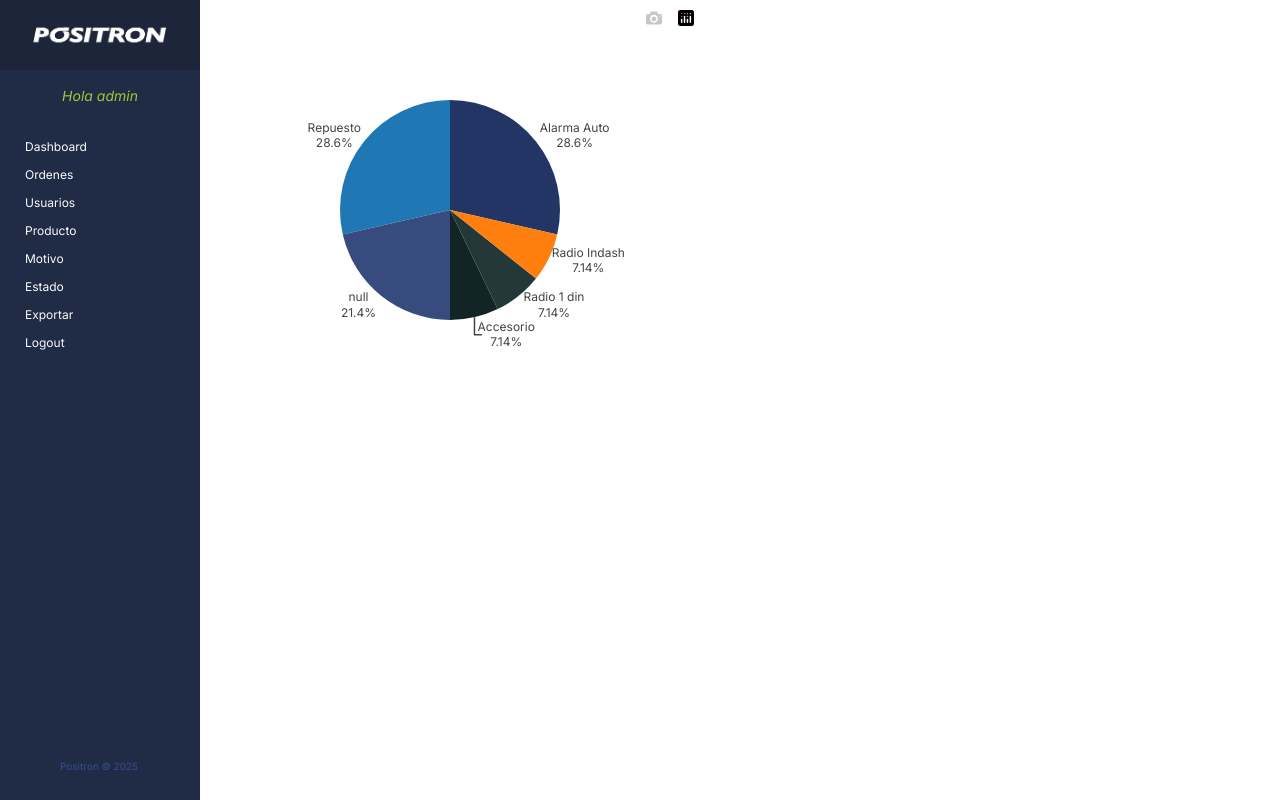
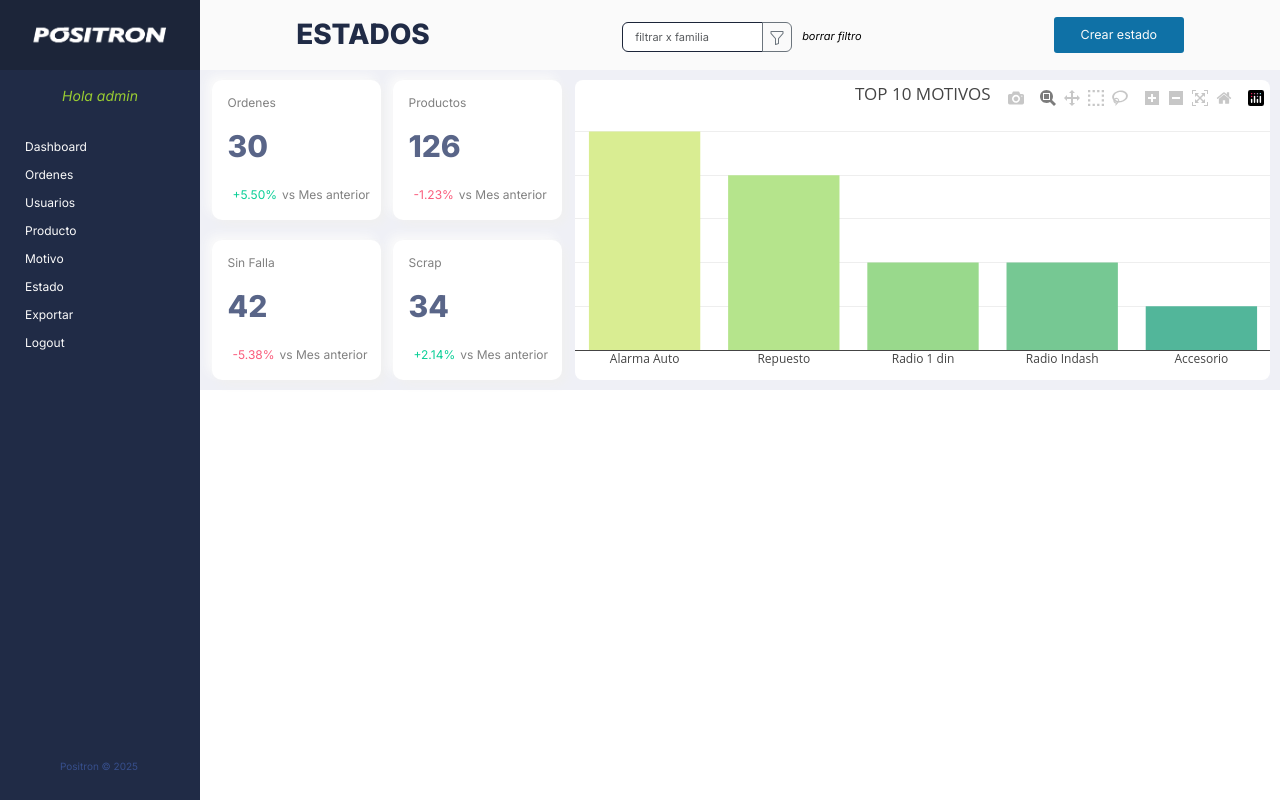
Before and after one commit to jdascanio/srg2025, a Django app: page /Orders/dashboard in a window 1280 px wide. Run offline with Django 4.2, Linux system fonts and the light colour scheme; a user stored in the database is signed in; data comes from the database, SQL or seed files in the repository; both versions use the stored data as it was after the commit; parts of the project's set-up code (start-up, migrations or seed data) failed here and were passed over; some libraries are stand-ins or nearby versions.

Commit message:
Dashboard R1

```diff
--- a/Orders/static/orders/css/style.css
+++ b/Orders/static/orders/css/style.css
@@ -21,6 +21,14 @@
     width: 100%;
     border-bottom: 3px black double;
 } */
+
+.svg-container {
+    border-radius: 8px !important;
+    background: white !important;
+}
+.main-svg{
+    background: rgba(255,255,255,0) !important;
+}
 .green-btn{
     background: var(--green-btn);
 }
@@ -102,6 +110,17 @@
 .regular-button:hover{
     background: #0d5983;
 }
+.main-container-dashboard{
+    background-color:#b2f800;
+    /* background-color:#F0F6FB; */
+    width: calc(100vw - 200px);
+    /* height: 1500px; */
+    display: flex;
+    flex-direction: column;
+    align-items: center;
+}
+
+
 .main-container{
     /* background-color:#f3f3f3; */
     background-color:#e8e8e8;
@@ -549,12 +568,88 @@
     height: 400px !important;
 }
 
+/* DASBOARD */
+.main-container-dashboard{
+    background-color:#eff0f6;
+    /* background-color:#F0F6FB; */
+    width: calc(100vw - 200px);
+    /* height: 1500px; */
+    display: flex;
+    flex-direction: column;
+    align-items: center;
+}
+.dashboard-section{
+    width: 100%;
+    display: flex;
+    justify-content: space-between;
+    /* background-color: #5783db; */
+}
+
+.graph-container1{
+    width: 35%;
+    /* background-color: #009113; */
+}
+.graph-container2{
+    width: 65%;
+    text-align: center;
+    margin-right: 10px;
+    /* background-color: #13ff32; */
+}
+.graph-sub-container{
+    display: flex;
+    justify-content: space-evenly;
+}
+.info-container{
+    margin: 10px 0px;
+    width: 100%;
+    border-radius: 10px;
+    height: 140px;
+}
+.info-container-sm{
+    padding-left: 15px;
+    width: 45%;
+    height: 140px;
+    border-radius: 10px;
+    background: #ffffff;
+    box-shadow:  5px 5px 10px #f0f0f0,
+                -5px -5px 10px #fafafa;
+    margin: 10px 0px;
+    display: flex;
+    flex-direction: column;
+    justify-content: space-evenly;
+}
+.info-container-sm p{
+    color: grey;
+    font-size: 12px;
+    margin-bottom: 2px;
+}
+.info-container-sm h5{
+    font-size: 30px;
+    font-weight: 800;
+    color: #596588 !important;
+}
+.perc-container{
+    display: flex;
+    font-size: 10px;
+    color: grey;
+}
+.perc-container p{
+    margin-left: 5px;
+}
+.percent-green{
+    color: #0acf97 !important
+}
+.percent-red{
+    color: #fa5c7c !important
+}
+/* DASHBOARD END */
+
 @media print{
 
     aside, .section-header, i{
         display: none;
     }
-    .main-container{
+    .main-container,.main-container-dashboard{
         width: 100vw;
     }
     .oh-user-info{
--- a/Orders/static/orders/js/graph.js
+++ b/Orders/static/orders/js/graph.js
@@ -3,6 +3,40 @@
     return resp.json()
 })
 .then(function (data) {
+    // let valores = []
+    // let etiquetas = []
+    // for (const n of data)
+    //     valores.push(n.quantity);
+    // for (const n of data)
+    //     etiquetas.push(n.subcategory);
+
+    // var ultimateColors = [
+    //     ['#4B5359', '#DFEBF0', '#9BB7C2', '#F2322C','#F58C8D','#c0d8d0']]
+
+
+    // var data = [{
+    //     values: valores,
+    //     labels: etiquetas,
+    //     textinfo: "label+percent",
+    //     showlegend: false,
+    //     textposition: "outside",
+    //     marker: {
+    //         colors: ultimateColors[0]
+    //       },
+    //     type: 'pie'
+    //   }];
+
+    //   var layout = {
+    //     title: {
+    //         text: 'TOP 10 MOTIVOS'
+    //       },
+    //     height: 300,
+    //     // width: "10% !important",
+    //     margin: {"t": 20, "b": 30, "l": 00, "r": 0}
+    //   };
+
+    //   Plotly.newPlot('subcat', data, layout);
+    data.sort((a, b) => b.quantity - a.quantity);
     let valores = []
     let etiquetas = []
     for (const n of data)
@@ -11,24 +45,29 @@
         etiquetas.push(n.subcategory);
 
     var ultimateColors = [
-        ['rgb(56, 75, 126)', 'rgb(18, 36, 37)', 'rgb(34, 53, 101)', 'rgb(36, 55, 57)']]
+        '#4B5359', '#DFEBF0', '#9BB7C2', '#F2322C','#F58C8D','#c0d8d0']
 
 
     var data = [{
-        values: valores,
-        labels: etiquetas,
+        y: valores,
+        x: etiquetas,
         textinfo: "label+percent",
         showlegend: false,
         textposition: "outside",
         marker: {
-            colors: ultimateColors[0]
-          },
-        type: 'pie'
+            color: [
+                '#d9ed92','#b5e48c','#99d98c','#76c893','#52b69a','#34a0a4', '#1a759f', '#1a759f', '#1e6091','#184e77']
+            },
+        type: 'bar'
       }];
 
       var layout = {
-        height: 400,
-        width: 500
+        title: {
+            text: 'TOP 10 MOTIVOS'
+          },
+        height: 300,
+        // width: "10% !important",
+        margin: {"t": 40, "b": 30, "l": 0, "r": 0}
       };
 
       Plotly.newPlot('subcat', data, layout);
--- a/Orders/static/orders/json/categorias.json
+++ b/Orders/static/orders/json/categorias.json
@@ -1 +1 @@
-[{"subcategory": null, "quantity": 3}, {"subcategory": "Accesorio", "quantity": 1}, {"subcategory": "Alarma Auto", "quantity": 4}, {"subcategory": "Radio 1 din", "quantity": 1}, {"subcategory": "Radio Indash", "quantity": 1}, {"subcategory": "Repuesto", "quantity": 4}]
+[{"subcategory": "Accesorio", "quantity": 1}, {"subcategory": "Alarma Auto", "quantity": 5}, {"subcategory": "Radio 1 din", "quantity": 2}, {"subcategory": "Radio Indash", "quantity": 2}, {"subcategory": "Repuesto", "quantity": 4}]
--- a/Orders/templates/dashboard.html
+++ b/Orders/templates/dashboard.html
@@ -2,11 +2,85 @@
 {% load static %}
 
 {% block main %}
+<section>
+    <div class="section-header">
+        <h3>ESTADOS</h3>
+        <form class="filter-distributor" action="/Products/search-family">
+            <div class="input-group mb-3 buscar">
+                <input type="text" class="form-control input-distributor" placeholder="filtrar x familia"
+                    aria-label="Recipient's username" aria-describedby="button-addon2" id="distri" name="src-family-est"
+                    required>
+                <button class="btn btn-outline-secondary search-btn" type="submit" id="button-addon2"><svg
+                        xmlns="http://www.w3.org/2000/svg" width="16" height="26" fill="currentColor"
+                        class="bi bi-funnel" viewBox="0 -6 16 26" name="search-family">
+                        <path
+                            d="M1.5 1.5A.5.5 0 0 1 2 1h12a.5.5 0 0 1 .5.5v2a.5.5 0 0 1-.128.334L10 8.692V13.5a.5.5 0 0 1-.342.474l-3 1A.5.5 0 0 1 6 14.5V8.692L1.628 3.834A.5.5 0 0 1 1.5 3.5zm1 .5v1.308l4.372 4.858A.5.5 0 0 1 7 8.5v5.306l2-.666V8.5a.5.5 0 0 1 .128-.334L13.5 3.308V2z" />
+                    </svg></button>
+            </div>
+            <div class="borrar">
+                <a class="borrarMute" href="{% url 'estado' %}">borrar filtro</a>
+            </div>
+        </form>
+        <button class="regular-button" type="button" data-bs-toggle="modal" data-bs-target="#AddStatusModal">Crear
+            estado</button>
+    </div>
+    <div class="main-container-dashboard">
+        <section class="dashboard-section">
+            <section class="graph-container1">
+                <div class="graph-sub-container">
+                    <div class="info-container-sm" id="ordersTotal">
+                        <p>Ordenes</p>
+                        <h5>30</h5>
+                        <div class="perc-container">
+                            <p class="percent-green">+5.50%</p>
+                            <p> vs Mes anterior</p>
+                        </div>
+                    </div>
+                    <div class="info-container-sm" id="subct">
+                        <p>Productos</p>
+                        <h5>126</h5>
+                        <div class="perc-container">
+                            <p class="percent-red">-1.23%</p>
+                            <p> vs Mes anterior</p>
+                        </div>
+                    </div>
+                </div>
+                <div class="graph-sub-container">
+                    <div class="info-container-sm" id="ordersTotal">
+                        <p>Sin Falla</p>
+                        <h5>42</h5>
+                        <div class="perc-container">
+                            <p class="percent-red">-5.38%</p>
+                            <p> vs Mes anterior</p>
+                        </div>
+                    </div>
+                    <div class="info-container-sm" id="subct">
+                        <p>Scrap</p>
+                        <h5>34</h5>
+                        <div class="perc-container">
+                            <p class="percent-green">+2.14%</p>
+                            <p> vs Mes anterior</p>
+                        </div>
+                    </div>
+                </div>
+                <div>
+                    <!-- <div id="subcat">
+            </div>
+            <div id="subcat">
+            </div> -->
+                </div>
+            </section>
+            <section class="graph-container2">
+                <div class="info-container" id="subcat">
 
-<div id="subcat">
+                </div>
+            </section>
+        </section>
 
-</div>
+    </div>
 
+
+</section>
 <script>
     const categoriasUrl = "{% static 'orders/json/categorias.json' %}"; // Correct way!
 </script>
--- a/Orders/views.py
+++ b/Orders/views.py
@@ -797,16 +797,31 @@
     start_date = date(today.year,today.month,1)
     end_date = today
 
-    order_content_stats = OrderContent.objects.filter(
+    subcat_stats = OrderContent.objects.filter(
         order_header__send_date__range = (start_date, end_date) #Filter by date in the OrderHeader
     ).values('subcat').annotate(
         product_count=Count('product')
+
     ).order_by('subcat')
     valores = []
-    for item in order_content_stats:
+
+    order_stats = OrderHeader.objects.filter(
+        send_date__range = (start_date, end_date), finish_date__isnull=False
+    ).count()
+    valores = []
+
+    product_stats = OrderContent.objects.filter(
+        order_header__send_date__range = (start_date, end_date) #Filter by date in the OrderHeader
+    ).count()
+    valores = []
+
+    for item in subcat_stats:
         valores.append({"subcategory":item['subcat'], "quantity":item['product_count']})
     with open('Orders\static\orders\json\categorias.json', 'w') as f:  # 'w' for write mode
         json.dump(valores, f)
-        # print(f"Cig: {item['subcat']}, Product Count: {item['product_count']}")
+        print(f"Cig: {item['subcat']}, Product Count: {item['product_count']}")
+
+    print (f'Total products: {product_stats}')
+    print (f'Orders:{order_stats}')
 
     return render(request, 'dashboard.html', {"usuario":usuario})
```
Also changed, not shown: srgdb.sqlite3.
